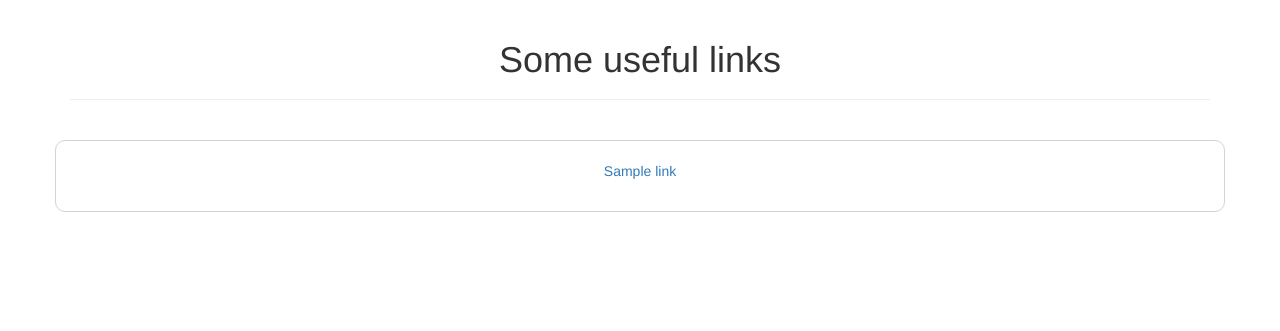
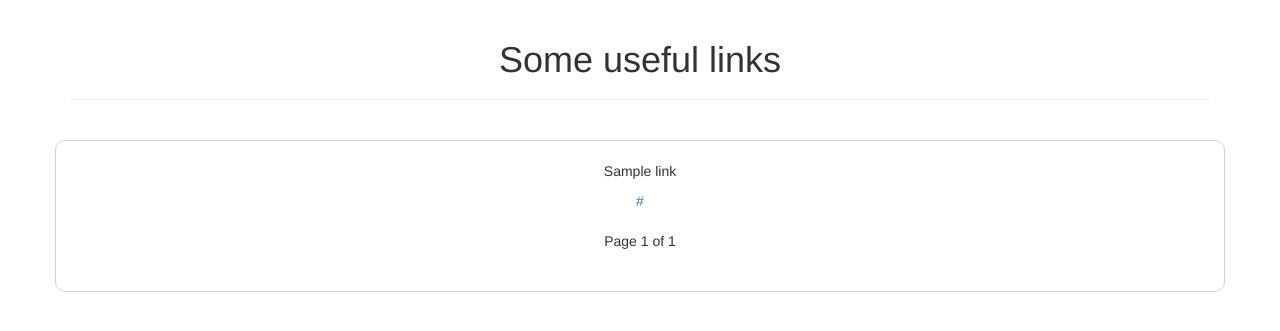
Before and after one commit to labcodes/knowledge, a Django app: page / in a window 1280 px wide. Shown: the top 331 px of the page. Run offline with Django 3.2, Linux system fonts and the light colour scheme; tables that the repository leaves empty hold one stand-in row (values such as "Sample post"); some libraries are stand-ins or nearby versions.

Commit message:
Remake the index.html page using the 'block' template tag

```diff
--- a/links/templates/links/index.html
+++ b/links/templates/links/index.html
@@ -1,27 +1,18 @@
-{% load static %}
+{% extends 'links/base.html' %}
 
-<!DOCTYPE html>
-
-<html>
-  <head>
-    <meta charset="utf-8">
-    <meta name="viewport" content="width=device-width, initial-scale=1.0" />
-    <title>Knowledge</title>
-    <link rel="stylesheet" href="{% static "links/vendors/bootstrap-3.3.7/css/bootstrap.min.css" %}">
-    <link rel="stylesheet" href="{% static "links/vendors/bootstrap-3.3.7/css/bootstrap-theme.min.css" %}">
-    <link rel="stylesheet" href="{% static "links/css/main.css" %}">
-  </head>
-  <body>
-    <div class="container">
+{% block 'content' %}
 <div class="page-header">
   <h1>Some useful links</h1>
 </div>
 
 <div class="row links-row">
   {% for link in links %}
-          <p><a href="{{ link.url }}" target="_blank">{{ link.title }}</a></p>
+    <div>
+      <p>{{ link.title }}</p>
+      <span><a href="{{ link.url }}" target="_blank">{{ link.url }}</a></span>
+    </div>
   {% endfor %}
+  {% include "links/pagination.html" with page=page_obj %}
 </div>
-    </div>
-  </body>
-</html>
+
+{% endblock %}
```
Lines whose indentation alone changed are shown as unchanged.
